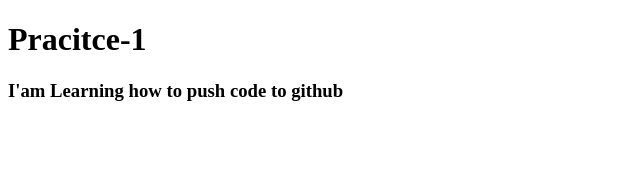
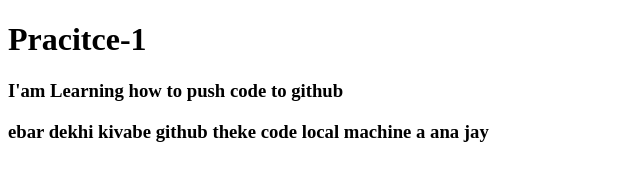
Before and after one commit to gazimahmudhasan3/practice-1, a plain HTML site: page index.html in a window 1280 px wide. Shown: the whole page, without its empty margins (0-640 px from the left). Drawn offline with Linux system fonts and the light colour scheme.

Commit message:
Update index.html

```diff
--- a/index.html
+++ b/index.html
@@ -9,5 +9,6 @@
 <body>
     <h1>Pracitce-1</h1>
     <h3>I'am Learning how to push code to github</h3>
+    <h3>ebar dekhi kivabe github theke code local machine a ana jay</h3>
 </body>
 </html>
```
